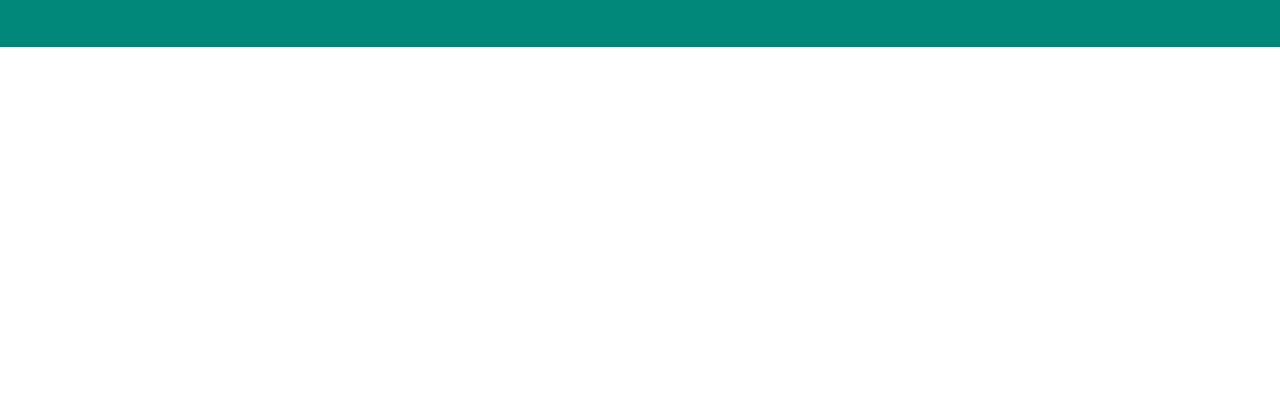
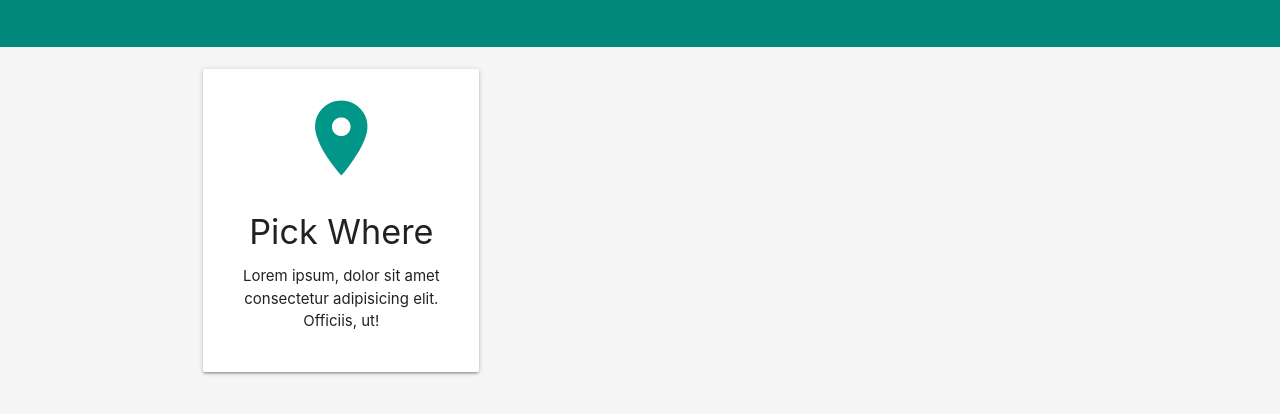
Before and after one commit to reuben-germain/Soleil-Travels, a plain HTML site: page index.html in a window 1280 px wide. Shown: the part 746-1160 px from the top of the page. Before the commit the page ends 800 px from the top, so only its background shows below. Drawn offline with nearby package versions, Linux system fonts and the light colour scheme.

Commit message:
added an icon box

```diff
--- a/index.html
+++ b/index.html
@@ -125,7 +125,23 @@
     </div>
   </section>
 
-      <!--footer-->
+      <!--Section: Icon Boxes-->
+    <section class="section section-icons grey lighten-4 center">
+        <div class="container">
+          <div class="row">
+            <div class="col s12 m4">
+              <div class="card-panel">
+                <i class="material-icons large teal-text">room</i>
+                <h4>Pick Where</h4>
+                <p>
+                  Lorem ipsum, dolor sit amet consectetur adipisicing elit.
+                  Officiis, ut!
+                </p>
+              </div>
+            </div>
+          </div>
+        </div>
+      </section>
     <script src="https://cdnjs.cloudflare.com/ajax/libs/materialize/1.0.0/js/materialize.min.js"></script>
     <script>
         //Sidenav
```
